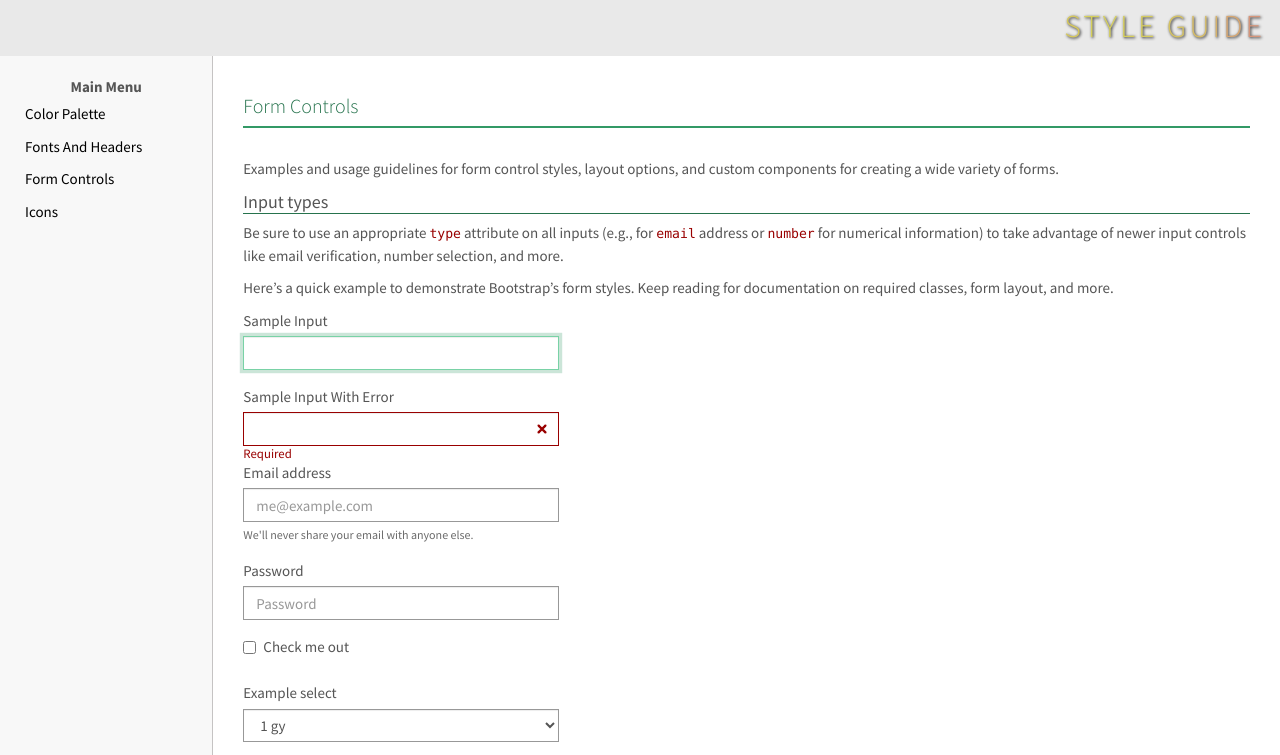
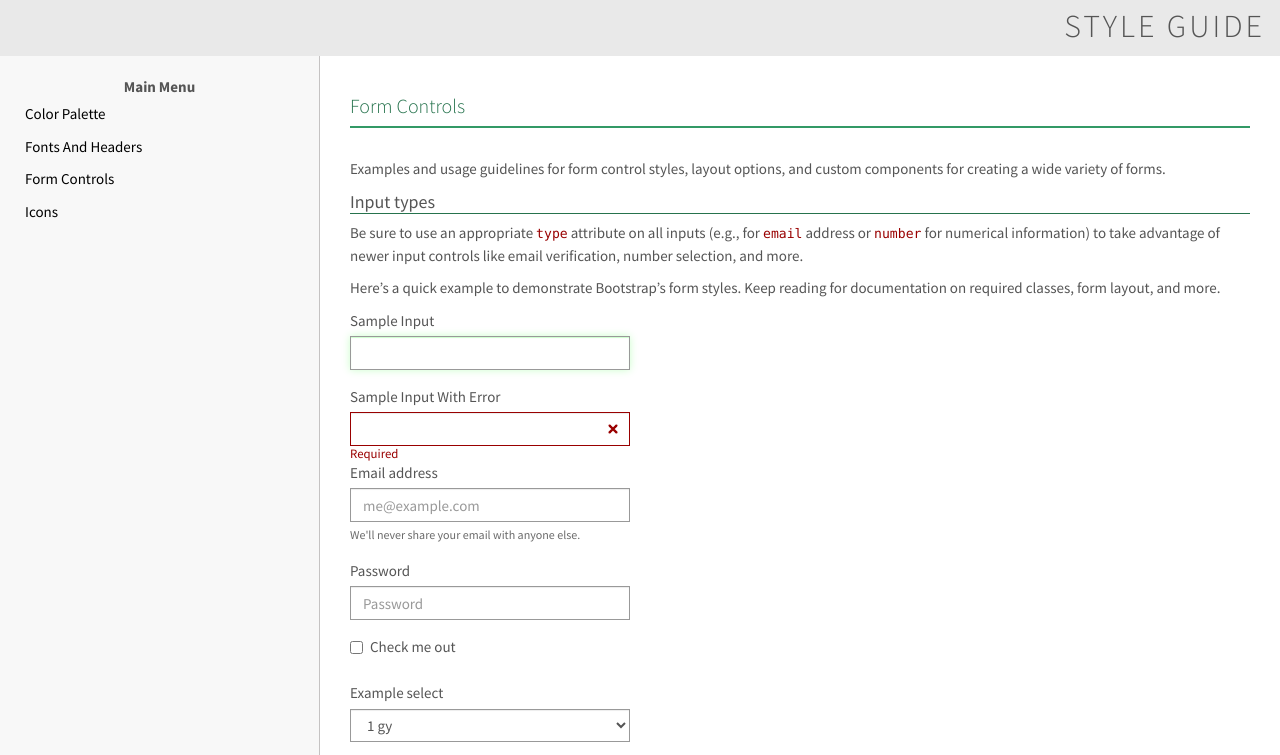
Before and after one commit to NetchexDev/net-style, a website: page docs/formcontrols.html in a window 1280 px wide. Both pictures are taken after a click on the label "Sample Input". Shown: the top 755 px of the page. Drawn offline with nearby package versions, Linux system fonts and the light colour scheme; files that its build step writes are made by us from their sources.

Commit message:
Improvements to styles

```diff
--- a/docs/formcontrols.html
+++ b/docs/formcontrols.html
@@ -4,6 +4,7 @@
 <head>
   <meta charset="UTF-8">
   <meta http-equiv="X-UA-Compatible" content="ie=edge">
+  <meta name="viewport" content="width=device-width, initial-scale=1"/>
   <link href="style.css" rel="stylesheet">
   <link href="https://fonts.googleapis.com/css?family=Source+Sans+Pro:200,300,400,600,700,900" rel="stylesheet">
   <script src="https://code.jquery.com/jquery-3.2.1.min.js" integrity="sha256-hwg4gsxgFZhOsEEamdOYGBf13FyQuiTwlAQgxVSNgt4="
@@ -21,7 +22,7 @@
     </div>
 
     <div class="row">
-      <div class="col-2 bg-gray-100 column-border">
+      <div class="col-xs-12 col-md-3 bg-gray-100 column-border">
         <div class="menu">
           <div class="text-center">
             <strong>Main Menu</strong>
@@ -29,7 +30,7 @@
           <ul id="menu"></ul>
         </div>
       </div>
-      <div class="col-10 page-content">
+      <div class="col page-content">
         <!-- CONTENT AREA -->
         <div class="container pb-5">
           <h2 class="h2 uiguideTitle">Form Controls</h2>
--- a/docs/style.scss
+++ b/docs/style.scss
@@ -18,52 +18,7 @@
   margin-top: 6px;
   text-transform: uppercase;
   letter-spacing: 3px;
-  text-shadow: 1px 1px 3px #000000;
   text-align: right;
-}
-
-/*
-* Animation module with all animation code
-*/
-
-.anim-text-flow {
-/*
-  Animation variables
-*/
-  $animationSteps: 20;
-  $animationDuration: 50;
-  $animationElement: span;
-  $animationElementsCount: 100;
-  $delayBetweenLetters: 0.2;
-/*
-  Elements settings
-*/
-  #{$animationElement} {
-    animation-name: anim-text-flow-keys;
-    animation-duration: #{$animationDuration}s;
-    animation-iteration-count: infinite;
-    animation-direction: alternate;
-    animation-fill-mode: forwards;
-  }
-/*
-  Keyframe loop
-*/
-  @keyframes anim-text-flow-keys {
-    @for $i from 0 through $animationSteps {
-      #{percentage($i * (1 / $animationSteps))} {
-        color: hsla(random(365), 60, 60, 1);
-      }
-    }
-  }
-/*
-  Element animation delay loop
-*/
-  $totalDelayTime: $animationElementsCount * $delayBetweenLetters;
-  @for $i from 1 through $animationElementsCount {
-    #{$animationElement}:nth-of-type(#{$i}) {
-      animation-delay: #{($i * $delayBetweenLetters) - $totalDelayTime}s;
-    }
-  }
 }
 
 // Menu Styles
--- a/scss/_buttons.scss
+++ b/scss/_buttons.scss
@@ -2,6 +2,14 @@
   &.disabled,
   &:disabled {
     cursor: not-allowed;
+  }
+  &:focus {
+    border: none;
+    outline: 0;
+    box-shadow: none;
+  }
+  &:active {
+    box-shadow: inset 0 3px 5px rgba(0, 0, 0, 0.125), 0 0 0 0.2rem rgba(51, 153, 102, 0.5);
   }
 
   border-radius: 3px;
--- a/scss/_custom.scss
+++ b/scss/_custom.scss
@@ -42,6 +42,15 @@ select.form-control {
   cursor: pointer;
 }
 
+.form-control {
+  &:focus {
+    border: 1px solid $gray-light;
+    outline: 0;
+    -webkit-box-shadow: inset 0 1px 1px $mint, 0 0 8px $mint;
+    box-shadow: inset 0 1px 1px $mint, 0 0 8px $mint;
+  }
+}
+
 input[type="radio"],
 input[type="checkbox"],
 label[for] {
--- a/scss/_variables.scss
+++ b/scss/_variables.scss
@@ -53,7 +53,7 @@ $gray-100: #f8f8f8 !default;
 $gray-200: #f2f2f2 !default;
 $gray-300: #e9e9e9 !default;
 $gray-400: #ccc !default;
-$gray-500: #989898 !default;
+$gray-500: #999999 !default;
 $gray-600: #6a6a6a !default;
 $gray-700: #555 !default;
 $gray-800: #333333 !default;
```
Also changed, not shown: docs/colors.html (+2 -1 lines), docs/doc-template.html (+2 -1 lines), docs/fonts.html (+2 -1 lines), docs/icons.html (+2 -1 lines), docs/index.html (+2 -1 lines).
